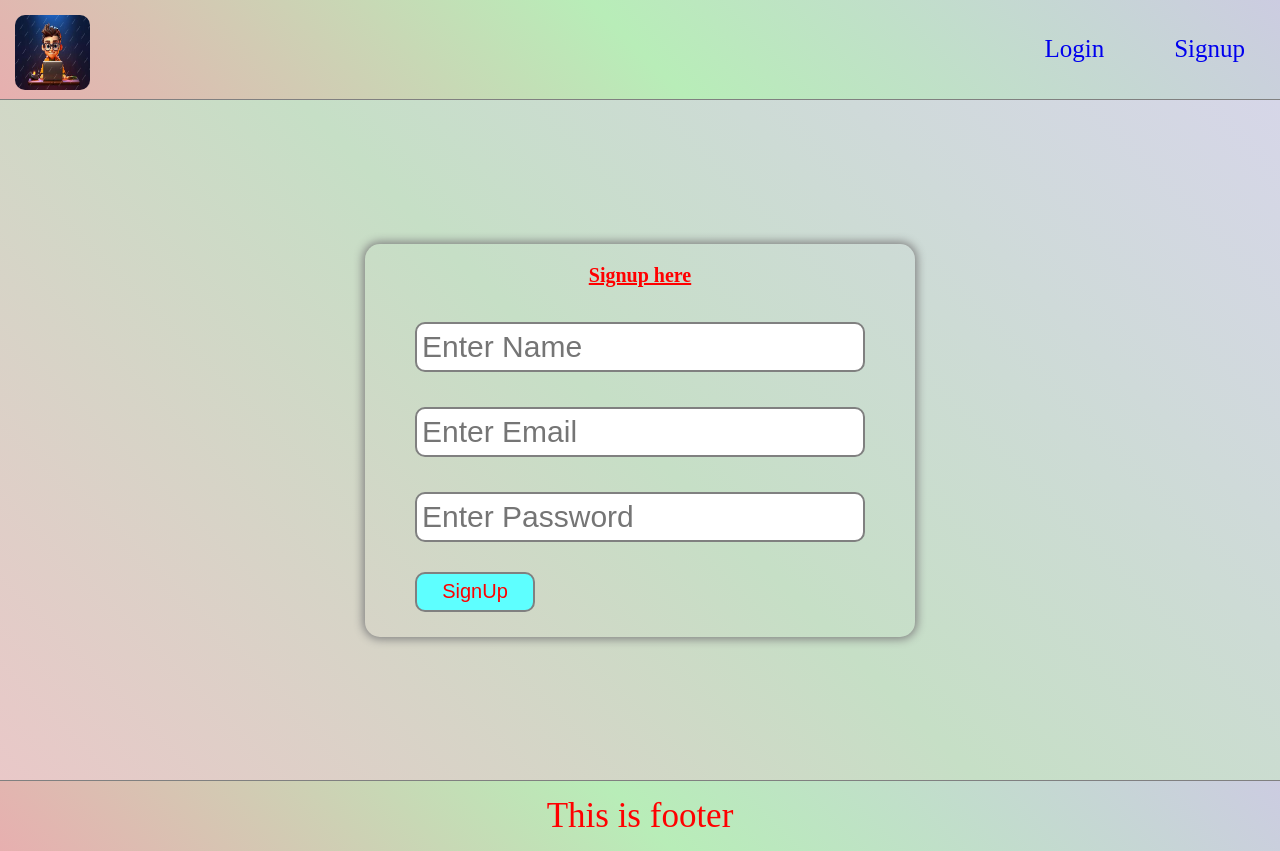
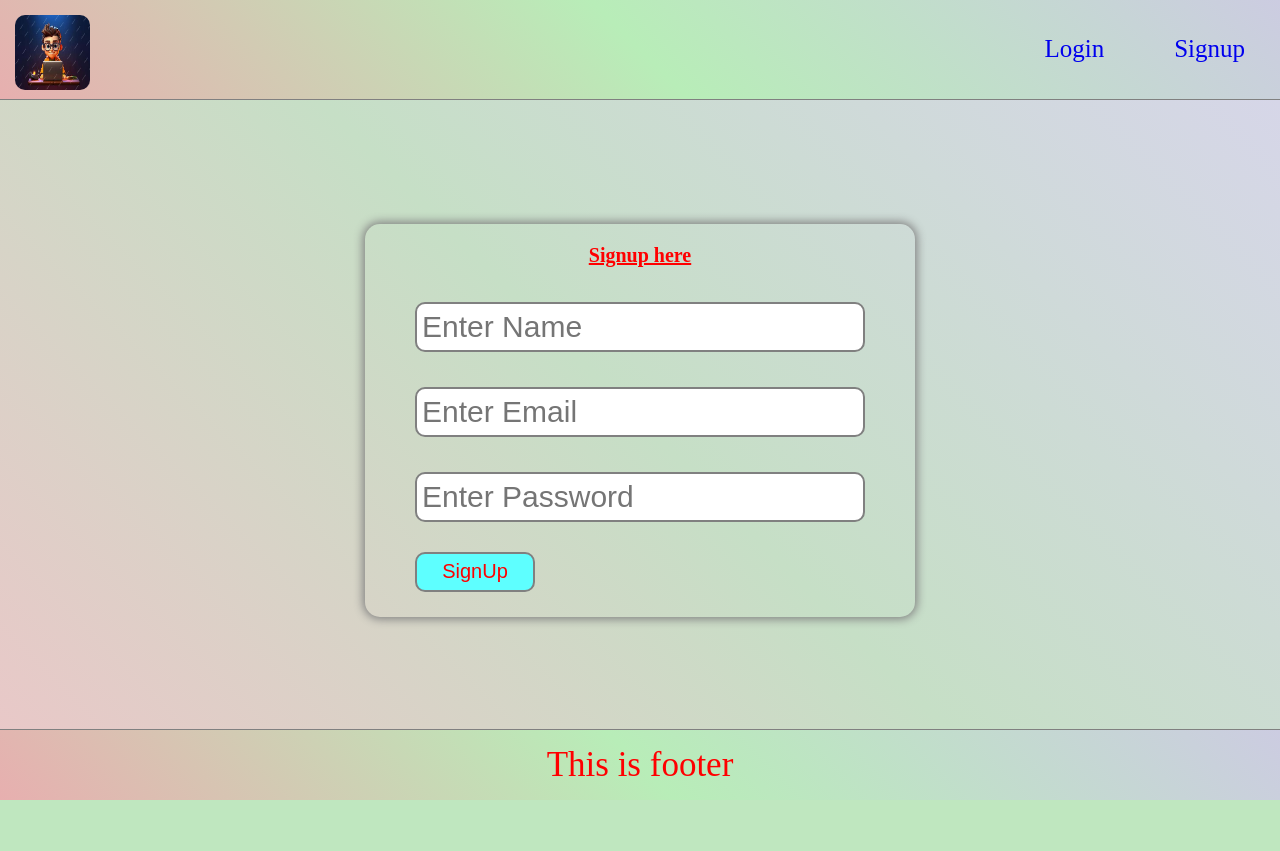
Before and after one commit to Amarjit-Gupta/frontend-mern, a React (Vite) app in the folder frontend/: page /signup in a window 1280 px wide. After the commit the page ends 800 px from the top, so only its background shows below. Built offline with nearby package versions, Linux system fonts and the light colour scheme.

Commit message:
Update index.css

```diff
--- a/frontend/src/index.css
+++ b/frontend/src/index.css
@@ -71,7 +71,7 @@ html{font-size: 10px;}
 }
 
 .main-signup {
-    height: 85vh;
+    height: 80vh;
     width: 100%;
     background-image: linear-gradient(45deg,rgb(233, 200, 200),rgb(198, 223, 198),rgb(214, 214, 232));
     display: flex;
@@ -145,6 +145,8 @@ html{font-size: 10px;}
     padding: 1.5rem 0rem 1.5rem 0rem;
     width: 100%;
     border-top: grey solid 0.1rem;
+    position:absolute;
+    bottom:0rem;
 }
 
 
```
